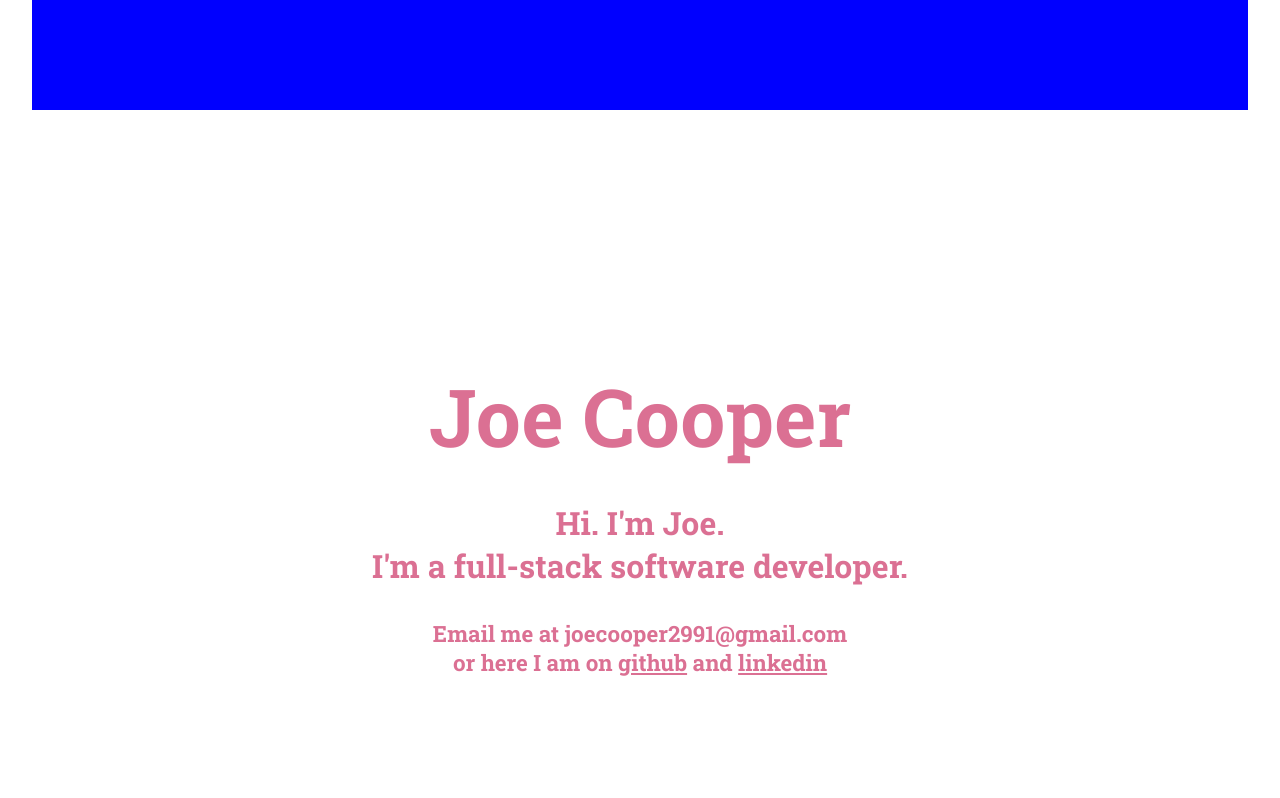
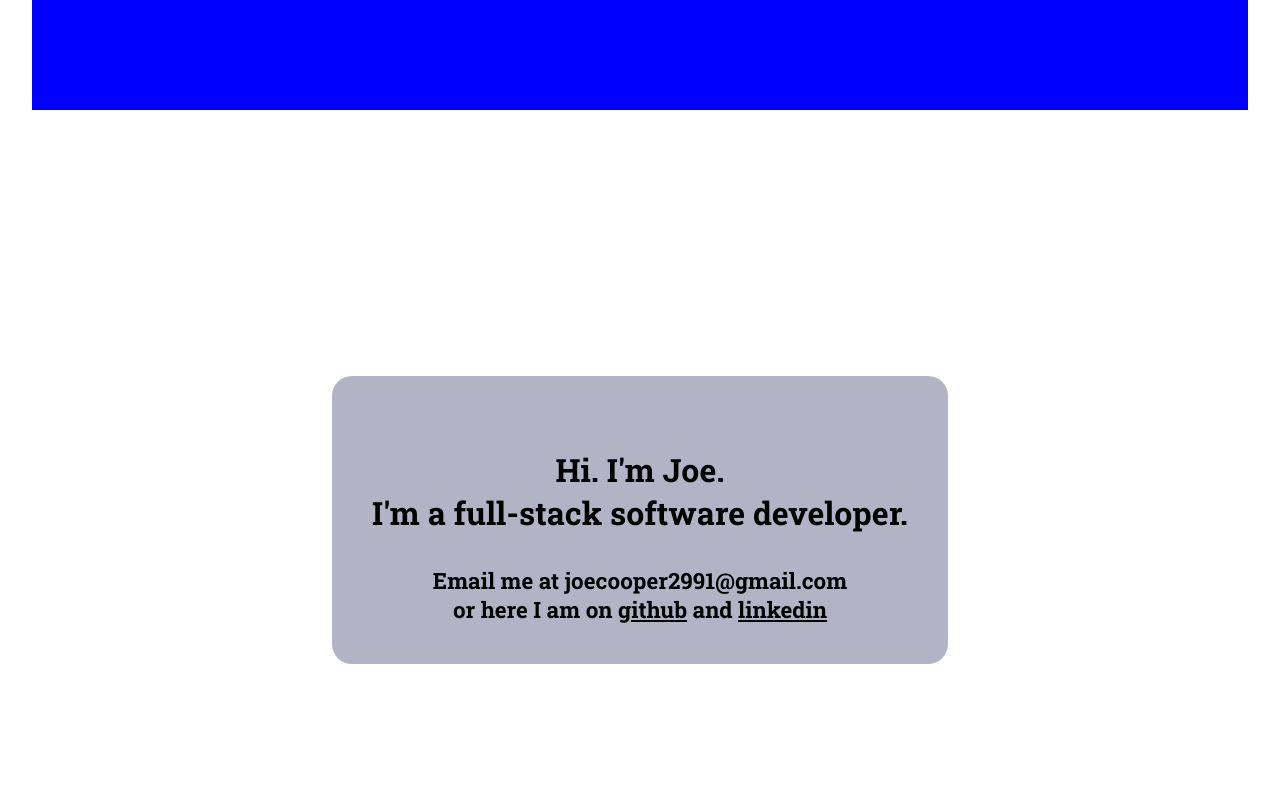
Before and after one commit to joecooper1/pf, a React (Create React App) app: page / in a window 1280 px wide. Shown: the part 660-1458 px from the top of the page. Built offline with nearby package versions, Linux system fonts and the light colour scheme.

Commit message:
add view around title

```diff
--- a/src/components/Bio.js
+++ b/src/components/Bio.js
@@ -1,11 +1,12 @@
 import React from "react";
 
-import { Title, Text, View, SmallText, Link } from "../styles/Bio";
+import { Title, Text, View, SmallText, Link, SmallView } from "../styles/Bio";
 
 export default function Bio(props) {
   return (
     <View dimensions={props}>
-      <Title dimensions={props}>Joe Cooper</Title>
+      <SmallView dimensions={props}>
+        {/* <Title dimensions={props}>Joe Cooper</Title> */}
         <Text dimensions={props}>
           Hi. I'm Joe.<br></br> I'm a full-stack software developer.
         </Text>
@@ -19,6 +20,7 @@ export default function Bio(props) {
             linkedin
           </Link>
         </SmallText>
+      </SmallView>
     </View>
   );
 }
--- a/src/styles/Bio.js
+++ b/src/styles/Bio.js
@@ -5,7 +5,7 @@ export const Title = styled.h1`
     return props.dimensions.width > 1024 ? '2.5em' : '1.5em'
   }};
   text-align: center;
-  color: palevioletred;
+  // color: palevioletred;
   margin: 0;
 `;
 
@@ -14,7 +14,7 @@ export const Text = styled.p`
     return props.dimensions.width > 1024 ? '1em' : '0.7em'
   }};
   text-align: center;
-  color: palevioletred;
+  // color: palevioletred;
 `;
 
 export const SmallText = styled.p`
@@ -22,18 +22,24 @@ export const SmallText = styled.p`
     return props.dimensions.width > 1024 ? '0.7em' : '0.5em'
   }};
   text-align: center;
-  color: palevioletred;
+  // color: palevioletred;
   margin: 0;
 `;
 
-export const View = styled.header`
+export const View = styled.div`
   display: flex;
   flex-direction: column;
   height: ${props => `${props.dimensions.height}px`};
   justify-content: center;
 `;
 
+export const SmallView = styled.div`
+  background-color: rgba(64, 66, 108, 0.4);
+  padding: 40px;
+  border-radius: 20px;
+`;
+
 export const Link = styled.a`
-  color: palevioletred;
+  color: black;
   text-decoration: underline;
 `;
```
Lines whose indentation alone changed are shown as unchanged.
